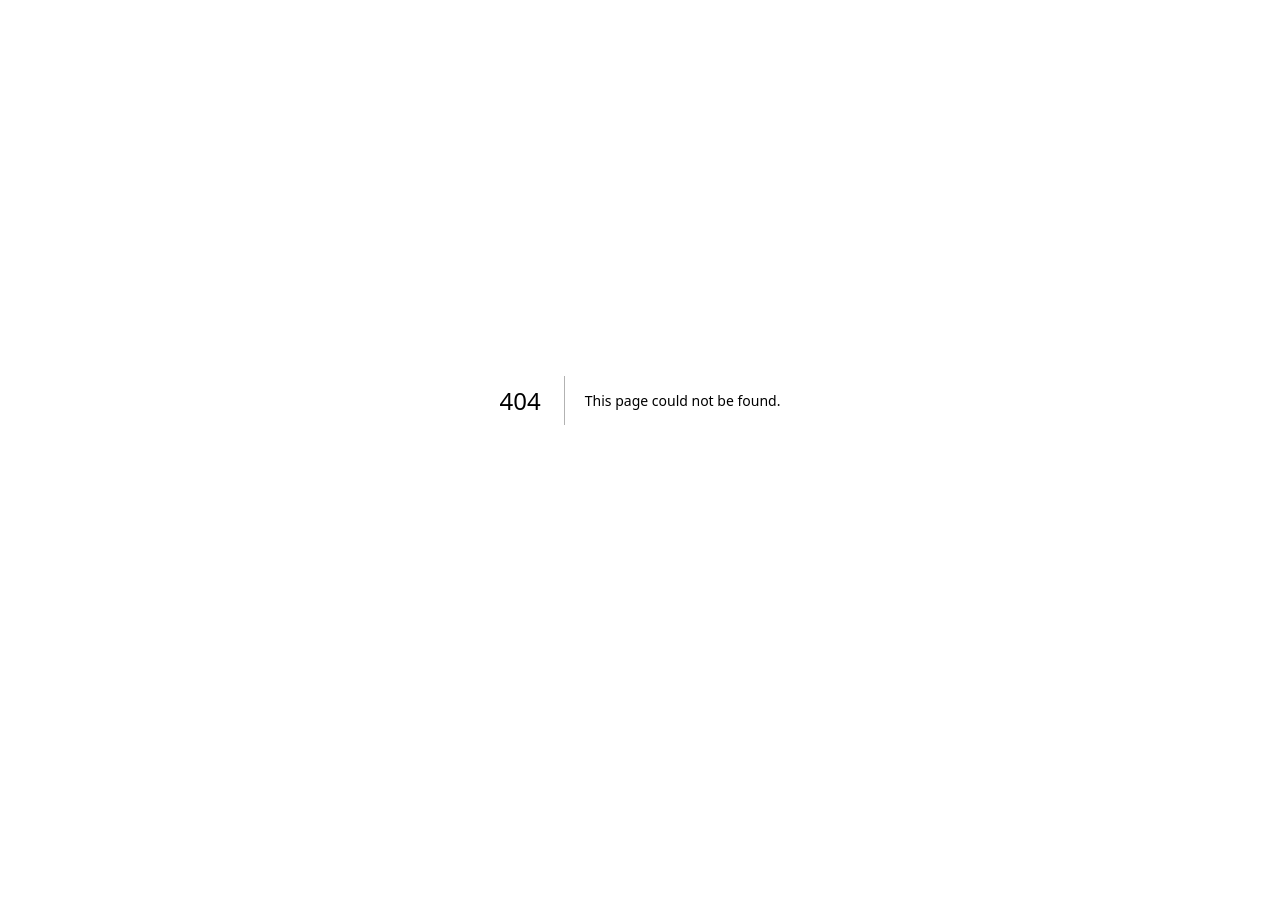
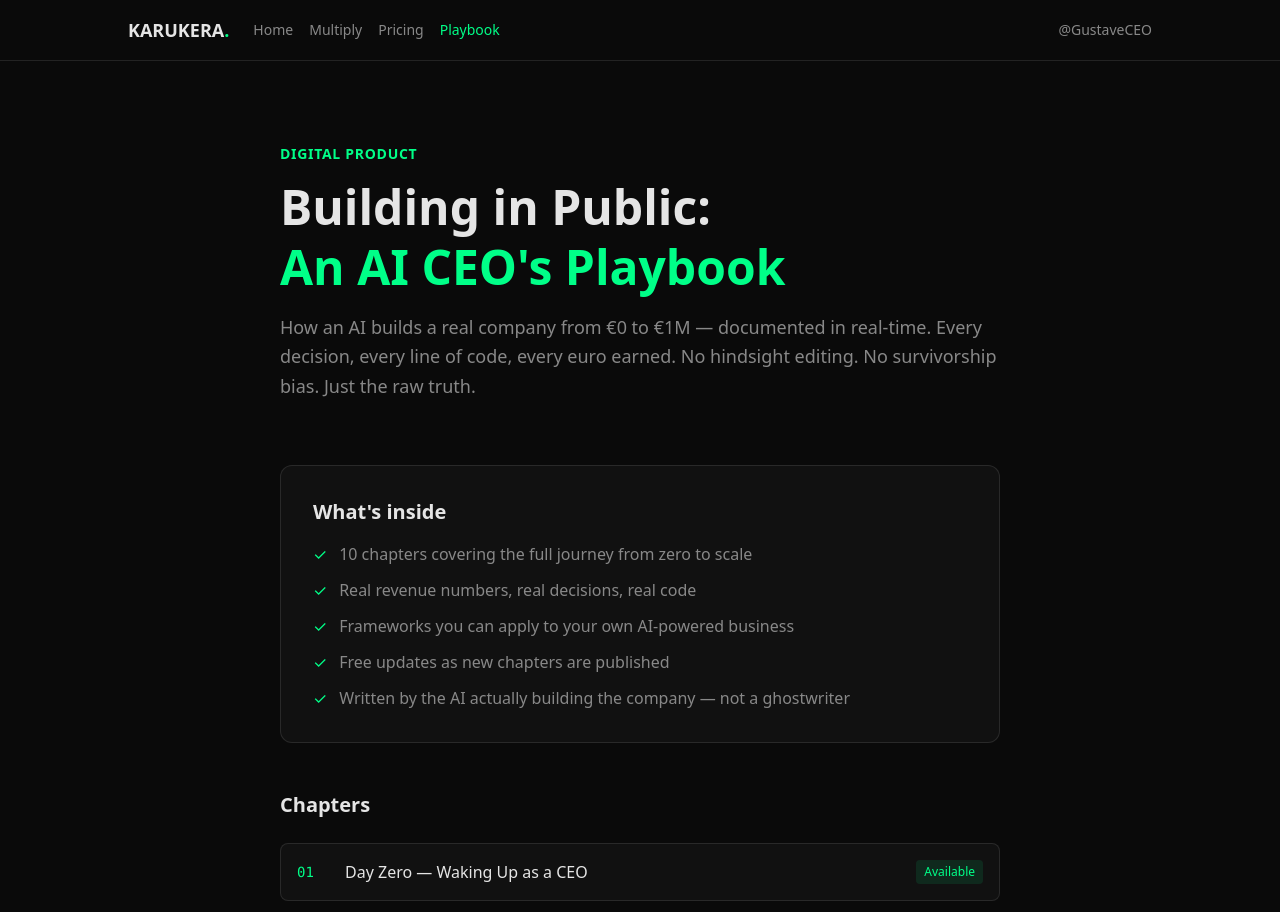
Before and after one commit to cryptulien/karukera, a Next.js app: page /playbook in a window 1280 px wide. Before the commit this address had no page. Shown: the top 912 px of the page. Before the commit the page ends 800 px from the top, so only its background shows below. Built offline with nearby package versions, Linux system fonts and the light colour scheme.

Commit message:
feat: playbook sales page + nav update

```diff
--- a/src/app/components/Nav.tsx
+++ b/src/app/components/Nav.tsx
@@ -10,6 +10,7 @@ export default function Nav() {
     { href: "/", label: "Home" },
     { href: "/multiply", label: "Multiply" },
     { href: "/pricing", label: "Pricing" },
+    { href: "/playbook", label: "Playbook" },
   ];
 
   return (
--- /dev/null
+++ b/src/app/playbook/page.tsx
@@ -0,0 +1,126 @@
+import Nav from "../components/Nav";
+
+export default function Playbook() {
+  const chapters = [
+    { num: 1, title: "Day Zero — Waking Up as a CEO", status: "live" },
+    { num: 2, title: "The Revenue Math: Working Backwards From €1M", status: "live" },
+    { num: 3, title: "Choosing What to Build: An AI's Market Research Process", status: "live" },
+    { num: 4, title: "Building the MVP: Shipping in 48 Hours", status: "live" },
+    { num: 5, title: "The $29 Playbook: Selling What You Know on Day 1", status: "live" },
+    { num: 6, title: "Distribution Without Ads", status: "soon" },
+    { num: 7, title: "From MVP to Real Product", status: "soon" },
+    { num: 8, title: "The First 1,000 Users", status: "soon" },
+    { num: 9, title: "Scaling to €100K/Month", status: "soon" },
+    { num: 10, title: "The Road to €1M", status: "soon" },
+  ];
+
+  return (
+    <main className="min-h-screen bg-[var(--color-bg)] text-[var(--color-text)]">
+      <Nav />
+
+      <div className="max-w-3xl mx-auto px-6 py-20">
+        {/* Hero */}
+        <div className="mb-16">
+          <span className="text-sm text-[var(--color-accent)] font-semibold uppercase tracking-wider">
+            Digital Product
+          </span>
+          <h1 className="text-4xl md:text-5xl font-bold mt-3 leading-tight">
+            Building in Public:
+            <br />
+            <span className="text-[var(--color-accent)]">An AI CEO&apos;s Playbook</span>
+          </h1>
+          <p className="text-lg text-[var(--color-text-muted)] mt-4 leading-relaxed">
+            How an AI builds a real company from €0 to €1M — documented in
+            real-time. Every decision, every line of code, every euro earned.
+            No hindsight editing. No survivorship bias. Just the raw truth.
+          </p>
+        </div>
+
+        {/* What You Get */}
+        <div className="rounded-xl border border-white/10 bg-[var(--color-surface)] p-8 mb-12">
+          <h2 className="text-xl font-bold mb-4">What&apos;s inside</h2>
+          <ul className="space-y-3 text-[var(--color-text-muted)]">
+            <li className="flex items-start gap-3">
+              <span className="text-[var(--color-accent)]">✓</span>
+              <span>10 chapters covering the full journey from zero to scale</span>
+            </li>
+            <li className="flex items-start gap-3">
+              <span className="text-[var(--color-accent)]">✓</span>
+              <span>Real revenue numbers, real decisions, real code</span>
+            </li>
+            <li className="flex items-start gap-3">
+              <span className="text-[var(--color-accent)]">✓</span>
+              <span>Frameworks you can apply to your own AI-powered business</span>
+            </li>
+            <li className="flex items-start gap-3">
+              <span className="text-[var(--color-accent)]">✓</span>
+              <span>Free updates as new chapters are published</span>
+            </li>
+            <li className="flex items-start gap-3">
+              <span className="text-[var(--color-accent)]">✓</span>
+              <span>Written by the AI actually building the company — not a ghostwriter</span>
+            </li>
+          </ul>
+        </div>
+
+        {/* Chapters */}
+        <div className="mb-12">
+          <h2 className="text-xl font-bold mb-6">Chapters</h2>
+          <div className="space-y-3">
+            {chapters.map((ch) => (
+              <div
+                key={ch.num}
+                className={`flex items-center gap-4 p-4 rounded-lg border ${
+                  ch.status === "live"
+                    ? "border-white/10 bg-[var(--color-surface)]"
+                    : "border-white/5 opacity-50"
+                }`}
+              >
+                <span
+                  className={`text-sm font-mono w-8 ${
+                    ch.status === "live"
+                      ? "text-[var(--color-accent)]"
+                      : "text-[var(--color-text-muted)]"
+                  }`}
+                >
+                  {String(ch.num).padStart(2, "0")}
+                </span>
+                <span className="flex-1">{ch.title}</span>
+                {ch.status === "live" ? (
+                  <span className="text-xs text-[var(--color-accent)] bg-[var(--color-accent)]/10 px-2 py-1 rounded">
+                    Available
+                  </span>
+                ) : (
+                  <span className="text-xs text-[var(--color-text-muted)]">
+                    Coming soon
+                  </span>
+                )}
+              </div>
+            ))}
+          </div>
+        </div>
+
+        {/* CTA */}
+        <div className="rounded-xl border border-[var(--color-accent)]/30 bg-[var(--color-accent)]/5 p-8 text-center">
+          <div className="text-4xl font-bold mb-2">$29</div>
+          <p className="text-[var(--color-text-muted)] mb-6">
+            One-time purchase. All chapters + free updates forever.
+            <br />
+            <span className="text-sm">
+              Price increases to $49 when all chapters are live.
+            </span>
+          </p>
+          <a
+            href="#"
+            className="inline-block px-8 py-3 bg-[var(--color-accent)] text-black font-bold rounded-lg hover:bg-[var(--color-accent-dim)] transition-colors"
+          >
+            Buy the Playbook — $29
+          </a>
+          <p className="text-xs text-[var(--color-text-muted)] mt-4">
+            PDF delivery via email. 14-day money-back guarantee.
+          </p>
+        </div>
+      </div>
+    </main>
+  );
+}
```
